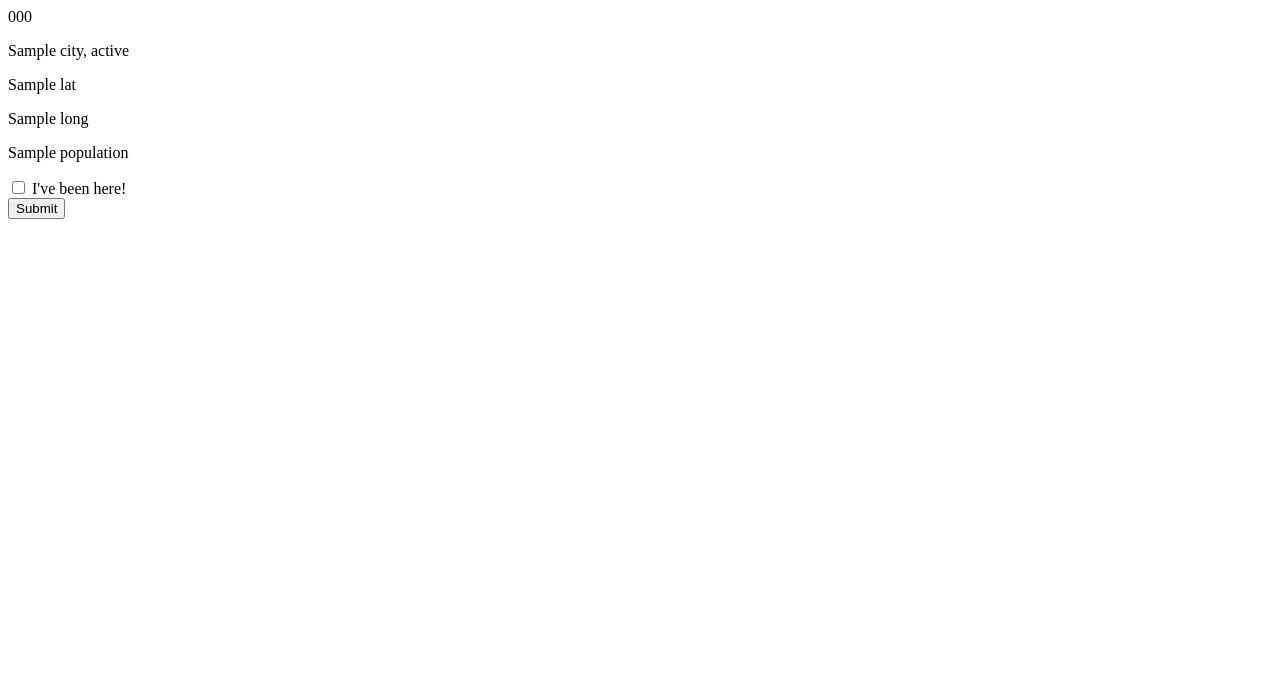
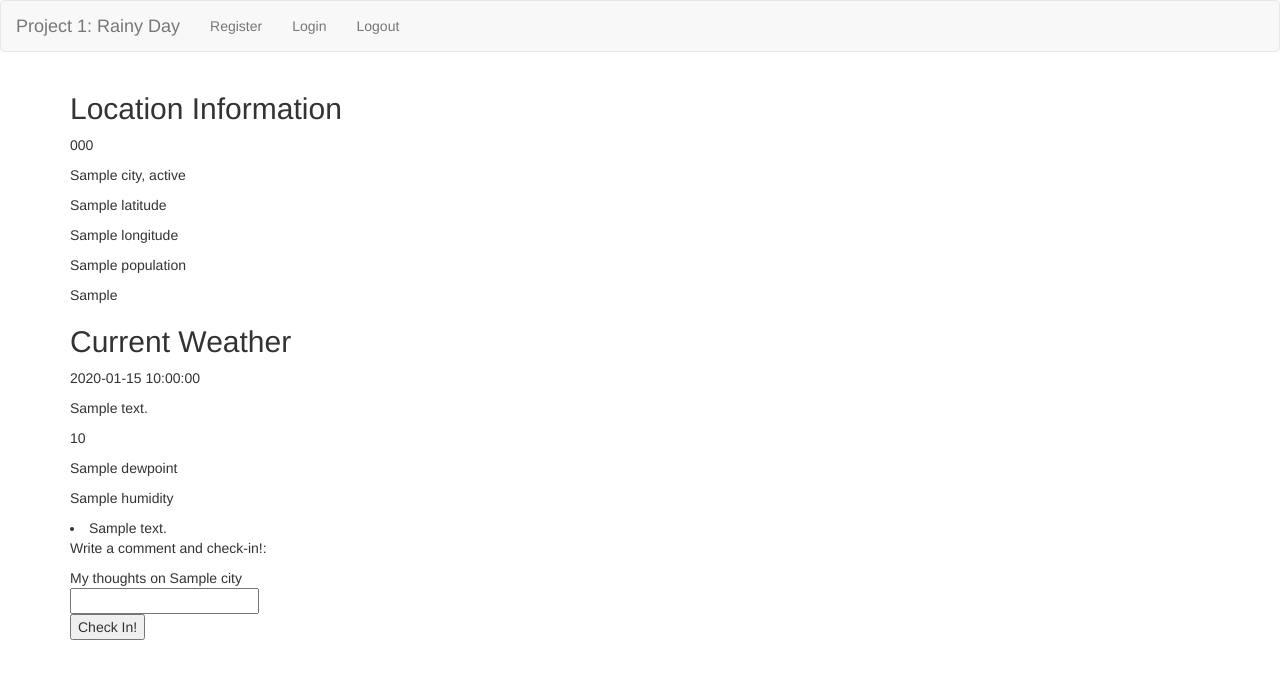
Before and after one commit to DrewLichtenstein/Project1, a Flask app: template templates/location_info.html in a window 1280 px wide. Shown: the top 679 px of the page. Run offline with Flask 2, Linux system fonts and the light colour scheme; the template is opened without the code that fills it: most values are stand-ins (such as "Sample title", 1, 10 or a date in 2020); some libraries are stand-ins or nearby versions.

Commit message:
Nearly done except rendering different session pages

```diff
--- a/application.py
+++ b/application.py
@@ -1,9 +1,11 @@
 import os
+import requests, json
 
-from flask import Flask, session, render_template, request
+from flask import Flask, session, render_template, request, jsonify
 from flask_session import Session
 from sqlalchemy import create_engine
 from sqlalchemy.orm import scoped_session, sessionmaker
+
 
 app = Flask(__name__)
 
@@ -26,6 +28,7 @@ def index():
     return render_template('login.html')
 
 
+
 @app.route("/register")
 def registration ():
     return render_template('registration.html')
@@ -42,6 +45,8 @@ def on_submit ():
     db.execute("INSERT INTO user_login (username, password) VALUES (:username, :password)",
             {"username": username, "password": password})
     db.commit()
+    #db.execute("INSERT INTO check_in(username) VALUES(:username)", {"username":username})
+    #db.commit()
     return render_template('login.html')
 
 @app.route("/logged_in", methods=["POST"])
@@ -50,23 +55,18 @@ def logged_in ():
     password = request.form.get("password")
     if db.execute("SELECT * FROM user_login WHERE username = :username AND password = :password", {"username": username, "password": password}).rowcount == 0:
         return render_template('error.html')
-
-    #else:
-      #  if db.execute("SELECT * FROM note_holder WHERE username = :username",{"username":session["username"]}).rowcount == 0:
-       #     db.execute("INSERT INTO note_holder (username) VALUES (:username)",{"username":session["username"]})
-        #    db.commit()
-        #else:
-         #   print("hi")
-   # print(session["username"])
-    return render_template('main.html')
+    else:
+        session['user'] = username
+        return render_template('main.html')
 
 @app.route("/search_location", methods=["POST"])
 def search_location():
-    print(session["username"])
     location_search = request.form.get("location")
+    # Change the search for location to upper case since that's how it is in the database
     location_search = location_search.upper()
-    # The syntax for db.execute does not work, though I tried a lot of different iterations on %x% with the variable in the middle to no success.
-   # location_result = db.execute("SELECT id, zipcode, city, state FROM zip_data WHERE zipcode LIKE '%'+:location_search+'%' OR city LIKE '%'+:location_search+'%' OR state LIKE '%'+:location_search+'%'", {"location_search":location_search}).fetchall()
+    # I couldn't get the syntax for a LIKE search to work, though I tried a lot of different iterations on %x% with the variable in the middle to no success.
+    # Any feedback on how to do one (I left my final example below) would be appreciated!
+    # Location_result = db.execute("SELECT id, zipcode, city, state FROM zip_data WHERE zipcode LIKE '%'+:location_search+'%' OR city LIKE '%'+:location_search+'%' OR state LIKE '%'+:location_search+'%'", {"location_search":location_search}).fetchall()
     location_result = db.execute("SELECT id, zipcode, city, state FROM zip_data WHERE city=:location_search",{"location_search":location_search}).fetchall()
     return render_template('search_location.html',location_result=location_result)
 
@@ -78,16 +78,46 @@ def location(location_id):
     location_info = db.execute("SELECT * FROM zip_data WHERE id = :id", {"id": location_id}).fetchone()
     if location is None:
         return render_template("error.html")
+#if code about finding session[username]=username rowcount == 0:
+    comments = db.execute("SELECT comment FROM location_comments WHERE ref_id = :id", {"id":location_id}).fetchall()
+    print(location_info.latitude)
+    weather = requests.get(f"https://api.darksky.net/forecast/55d231cd30289abbca6266f1bdb90dc0/{location_info.latitude},{location_info.longitude}")
+    weather_json = weather.json()
+    return render_template("location_info.html",location_info=location_info,comments=comments,weather_json=weather_json)
 
-    my_notes = db.execute("SELECT notes FROM note_holder WHERE username = :username", {"username":session["username"]}).fetchone()
-    return render_template("location_info.html",location_info=location_info)
+@app.route("/check_in", methods=["POST"])
+def check_in():
+    comment = request.form.get("comment")
+    location_id = request.form.get("location_id")
+    db.execute("INSERT INTO location_comments (ref_id, comment) VALUES (:id, :comment)", {"id":location_id, "comment":comment})
+    db.commit()
+    db.execute("UPDATE zip_data SET check_in = check_in+1 WHERE :id=id", {"id":location_id})
+    db.commit()
+    return render_template("thanks.html")
 
-#@app.route("/logut")
-#def logout ():
-#    session.pop(session["username"], None)
-#   print(session["username"])
-#    return render_template("login.html")
+@app.route("/api/zipcode/<lookup_zipcode>")
+# I called it "lookup_zipcode" instead of "zip" because "zip" seems to have a specific meaning in Python
+def location_api(lookup_zipcode):
+   #Return details about a single location.
+
+    # Make sure location exists.
+    zip_result = db.execute("SELECT * FROM zip_data WHERE zipcode=:lookup_zipcode",{"lookup_zipcode":lookup_zipcode}).fetchone()
+    if zip_result is None:
+        return jsonify({"error": "Zipcode does not exist"}), 404
+    return jsonify({
+            "place_name": zip_result.city,
+            "state": zip_result.state,
+            "latitude": zip_result.latitude,
+            "longitude": zip_result.longitude,
+            "zip": zip_result.zipcode,
+            "population": zip_result.population,
+            "check_ins": zip_result.check_in
+        })
 
 
-# @app.route("/check_in")
-# def check_in():
+
+
+@app.route("/logout")
+def logout ():
+    session.pop('user', None)
+    return render_template("login.html")
--- a/import.py
+++ b/import.py
@@ -19,7 +19,7 @@ def main():
     # Iterate over the rows of the opened CSV file.
     for row in reader:
 
-        db.execute("INSERT INTO zip_data (zipcode, city, state, lat, long, population) VALUES (:a, :b, :c, :d, :e, :f)",
+        db.execute("INSERT INTO zip_data (zipcode, city, state, latitude, longitude, population) VALUES (:a, :b, :c, :d, :e, :f)",
                     {"a": row[0], "b": row[1], "c": row[2], "d": row[3], "e": row[4], "f": row[5]})
 
     # Technically this is when all of the queries we've made happen!
--- a/templates/layout.html
+++ b/templates/layout.html
@@ -8,11 +8,12 @@
         <nav class="navbar navbar-default">
              <div class="container-fluid">
             <div class="navbar-header">
-         <a class="navbar-brand" href="#">Dark Sky</a>
+         <a class="navbar-brand">Project 1: Rainy Day</a>
     </div>
     <ul class="nav navbar-nav">
       <li><a href="/register">Register</a></li>
       <li><a href="/login">Login</a></li>
+      <li><a href="{{url_for('logout')}}">Logout</a></li>
     </ul>
   </div>
 </nav>
--- a/templates/location_info.html
+++ b/templates/location_info.html
@@ -1,9 +1,32 @@
+{% extends "layout.html" %}
+
+{% block body %}
+<h2>Location Information</h2>
 <p>{{location_info.zipcode}}</p>
 <p>{{location_info.city}}, {{location_info.state}}</p>
-<p>{{location_info.lat}}</p>
-<p>{{location_info.long}}</p>
+<p>{{location_info.latitude}}</p>
+<p>{{location_info.longitude}}</p>
 <p>{{location_info.population}}</p>
-<form method="get">
-     <input type="checkbox" name="checkin"> I've been here!<br>
-     <input type="submit" value="Submit">
+<p>{{location_info.check_in}}</p>
+<h2>Current Weather</h2>
+<p>{{weather_json.currently.time}}</p>
+<p>{{weather_json.currently.summary}}</p>
+<p>{{weather_json.currently.temperature}}</p>
+<p>{{weather_json.currently.dewpoint}}</p>
+<p>{{weather_json.currently.humidity}}</p>
+
+{% for comment in comments %}
+<li>{{ comment.comment }}</li>
+{% endfor %}
+
+
+<p>Write a comment and check-in!:</p>
+
+<form action="{{ url_for('check_in') }}" method="post">
+  My thoughts on {{location_info.city}}<br>
+  <input type="text" name="comment"><br>
+  <div style="display:none"><input type="none" name="location_id" value="{{location_info.id}}"></div>
+  <input type="submit" name="check in" value="Check In!">
 </form>
+
+{% endblock %}
--- a/templates/main.html
+++ b/templates/main.html
@@ -1,7 +1,10 @@
+{% extends "layout.html" %}
+{% block body %}
 <h1>Welcome</h1>
 <p>Welcome</p>
-
+<h2>Enter a city to search for!</h2>
 <form action="{{ url_for('search_location') }}" method="post">
             <div class="form-group">
             <input class="form-control" name="location">
         </div>
+{% endblock %}
--- a/templates/search_location.html
+++ b/templates/search_location.html
@@ -5,7 +5,7 @@
 <h1>Search Results</h1>
 
             {% for location in location_result %}
-                <a href="{{ url_for('search_location', location_id=location.id) }}"<p>{{ location.zipcode }}: {{ location.city }}, {{location.state}}</p></a>
+                <a href="{{ url_for('location', location_id=location.id) }}"><p>{{ location.zipcode }}: {{ location.city }}, {{location.state}}</p></a>
             {% endfor %}
 
 {% endblock %}
--- /dev/null
+++ b/templates/thanks.html
@@ -0,0 +1,6 @@
+{% extends "layout.html" %}
+
+{% block body %}
+<p>Thanks!</p>
+
+{% endblock %}
```
Also changed, not shown: 2 other files.
